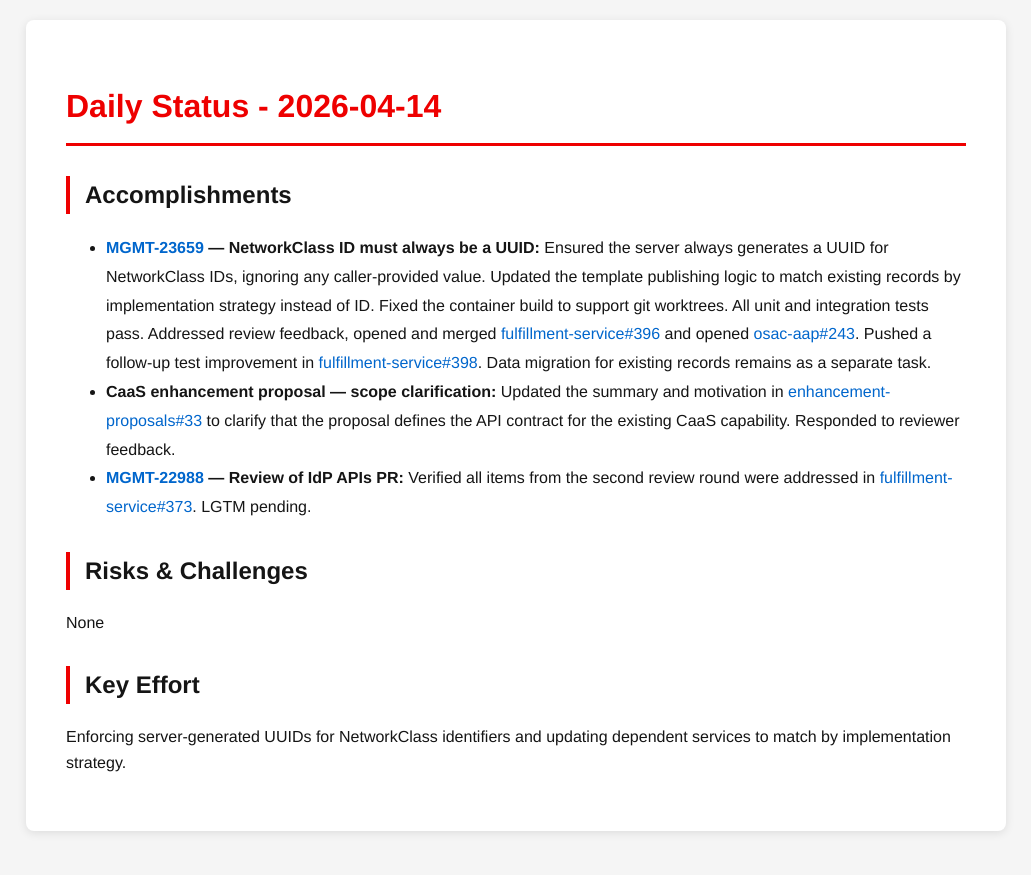
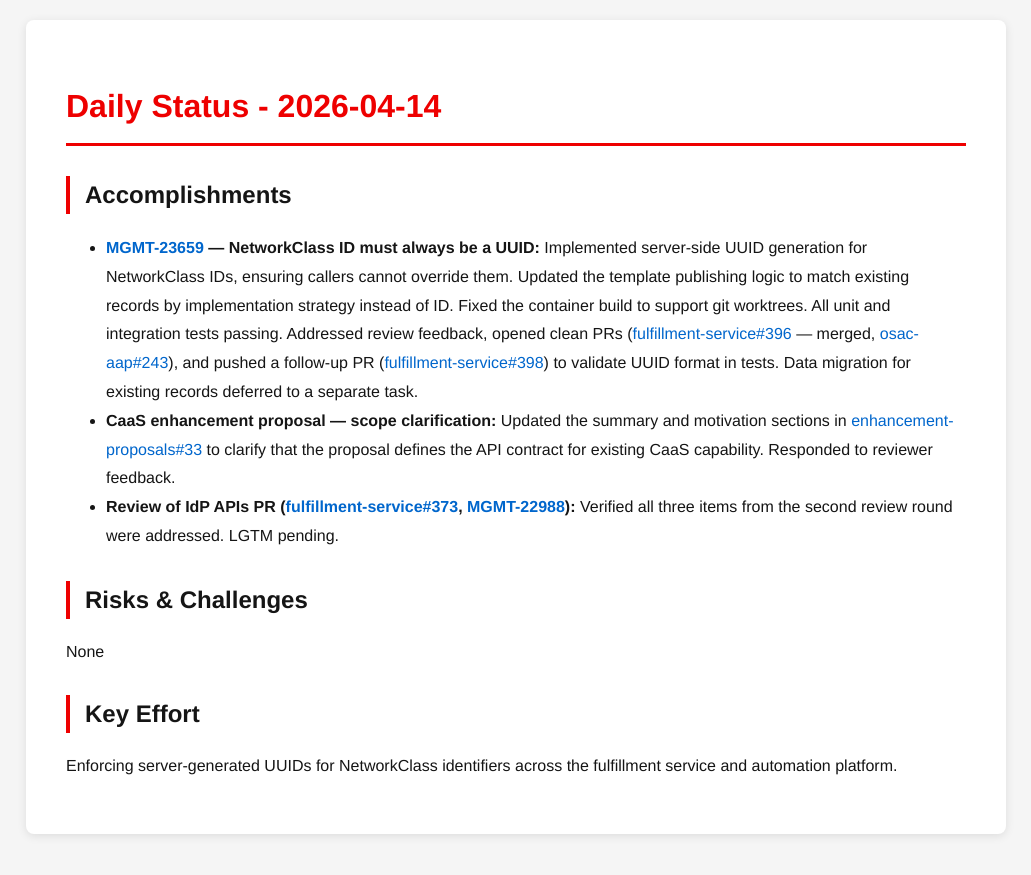
Before and after one commit to tzvatot/daily-status, a Jekyll site: the page built from 2026-04-14.md, in a window 1280 px wide. Shown: the top 875 px of the page, without its empty margins (124-1155 px from the left). Built offline with Jekyll 4.4.1, drawn with Linux system fonts in a browser that asks for light colours.

Commit message:
Daily status update - 2026-04-14

```diff
--- a/2026-04-14.md
+++ b/2026-04-14.md
@@ -7,12 +7,12 @@
 # Daily Status - 2026-04-14
 
 ## Accomplishments
-- **[MGMT-23659](https://issues.redhat.com/browse/MGMT-23659) — NetworkClass ID must always be a UUID:** Ensured the server always generates a UUID for NetworkClass IDs, ignoring any caller-provided value. Updated the template publishing logic to match existing records by implementation strategy instead of ID. Fixed the container build to support git worktrees. All unit and integration tests pass. Addressed review feedback, opened and merged [fulfillment-service#396](https://github.com/osac-project/fulfillment-service/pull/396) and opened [osac-aap#243](https://github.com/osac-project/osac-aap/pull/243). Pushed a follow-up test improvement in [fulfillment-service#398](https://github.com/osac-project/fulfillment-service/pull/398). Data migration for existing records remains as a separate task.
-- **CaaS enhancement proposal — scope clarification:** Updated the summary and motivation in [enhancement-proposals#33](https://github.com/osac-project/enhancement-proposals/pull/33) to clarify that the proposal defines the API contract for the existing CaaS capability. Responded to reviewer feedback.
-- **[MGMT-22988](https://issues.redhat.com/browse/MGMT-22988) — Review of IdP APIs PR:** Verified all items from the second review round were addressed in [fulfillment-service#373](https://github.com/osac-project/fulfillment-service/pull/373). LGTM pending.
+- **[MGMT-23659](https://issues.redhat.com/browse/MGMT-23659) — NetworkClass ID must always be a UUID:** Implemented server-side UUID generation for NetworkClass IDs, ensuring callers cannot override them. Updated the template publishing logic to match existing records by implementation strategy instead of ID. Fixed the container build to support git worktrees. All unit and integration tests passing. Addressed review feedback, opened clean PRs ([fulfillment-service#396](https://github.com/osac-project/fulfillment-service/pull/396) — merged, [osac-aap#243](https://github.com/osac-project/osac-aap/pull/243)), and pushed a follow-up PR ([fulfillment-service#398](https://github.com/osac-project/fulfillment-service/pull/398)) to validate UUID format in tests. Data migration for existing records deferred to a separate task.
+- **CaaS enhancement proposal — scope clarification:** Updated the summary and motivation sections in [enhancement-proposals#33](https://github.com/osac-project/enhancement-proposals/pull/33) to clarify that the proposal defines the API contract for existing CaaS capability. Responded to reviewer feedback.
+- **Review of IdP APIs PR ([fulfillment-service#373](https://github.com/osac-project/fulfillment-service/pull/373), [MGMT-22988](https://issues.redhat.com/browse/MGMT-22988)):** Verified all three items from the second review round were addressed. LGTM pending.
 
 ## Risks & Challenges
 None
 
 ## Key Effort
-Enforcing server-generated UUIDs for NetworkClass identifiers and updating dependent services to match by implementation strategy.
+Enforcing server-generated UUIDs for NetworkClass identifiers across the fulfillment service and automation platform.
```
